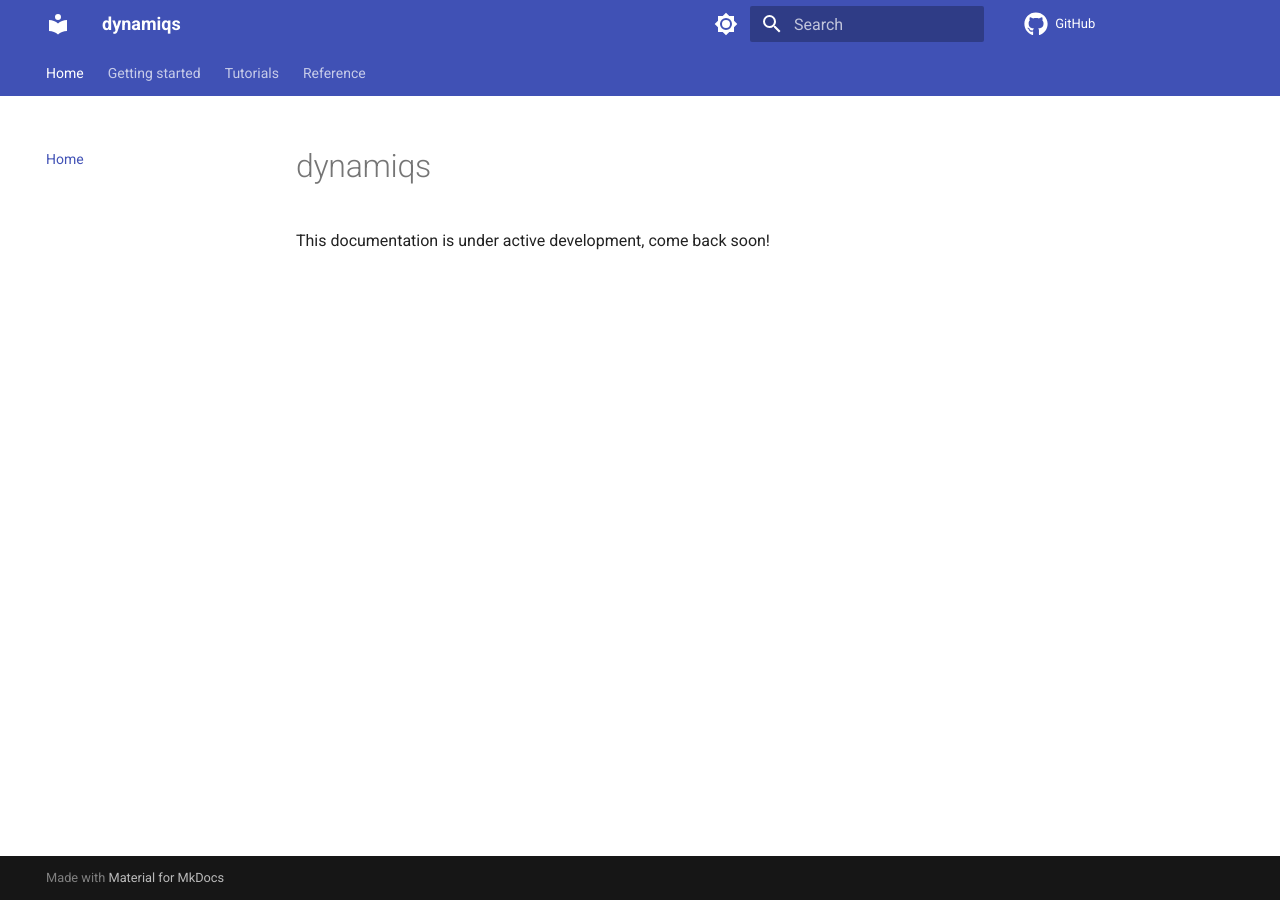
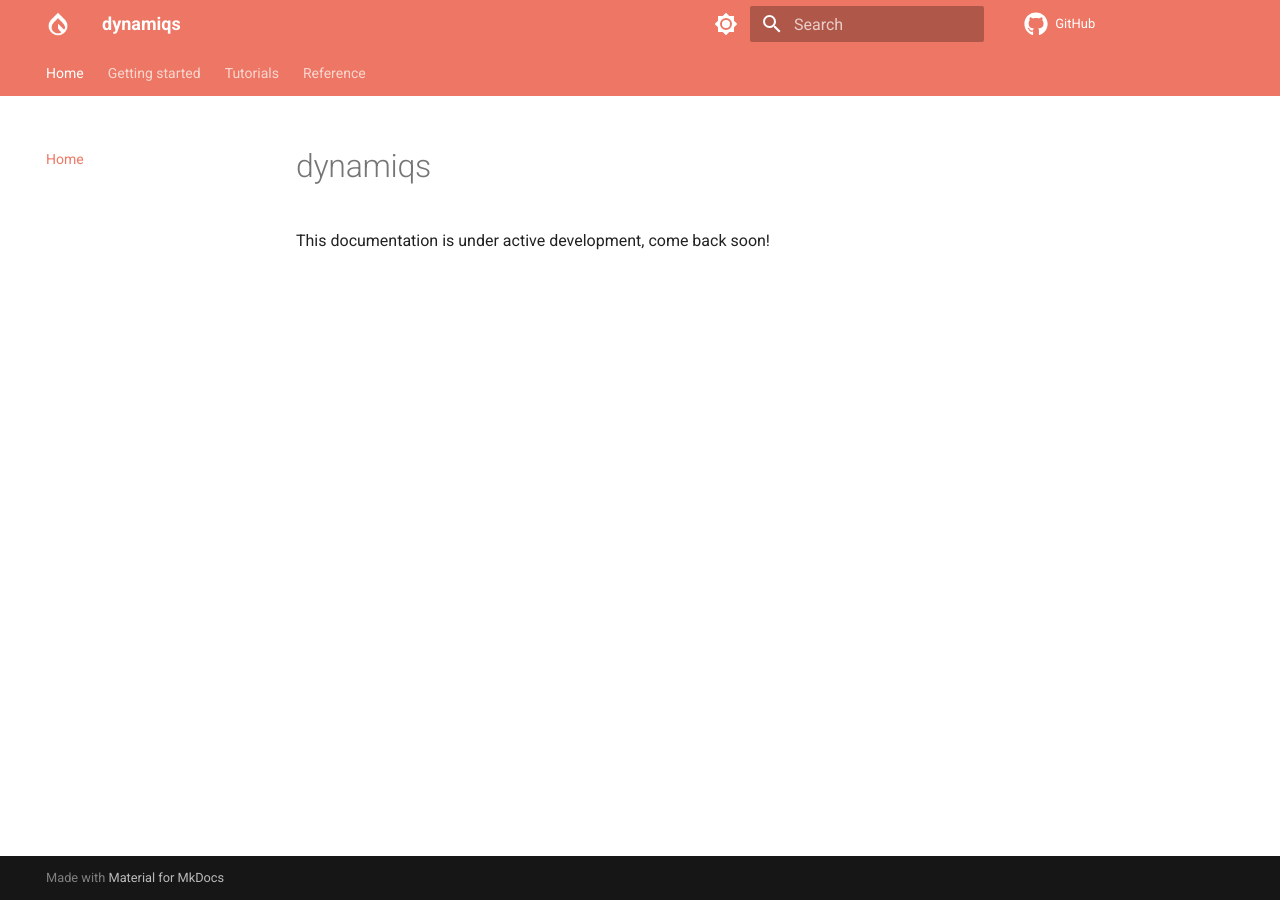
Before and after one commit to dynamiqs/dynamiqs, an MkDocs documentation site: the page built from docs/index.md, in a window 1280 px wide. Built offline with MkDocs 1.6.1 and Material for MkDocs 9.7.7, drawn with Linux system fonts in a browser that asks for light colours; comment, search, counter and statistics services are not loaded.

Commit message:
Add logos and accent colors to doc

```diff
--- /dev/null
+++ b/docs/stylesheets/extra.css
@@ -0,0 +1,8 @@
+:root {
+    --md-primary-fg-color:        #ED7764;
+    --md-primary-fg-color--light: #edc7c2;
+    --md-primary-fg-color--dark:  #903527;
+    --md-accent-fg-color:        #6caca4;
+    --md-accent-fg-color--light: #c5e3df;
+    --md-accent-fg-color--dark:  #2e5f5a;
+}
--- a/mkdocs.yml
+++ b/mkdocs.yml
@@ -13,19 +13,27 @@ theme:
     - search.suggest
   icon:
     repo: fontawesome/brands/github
+  logo: media/logo_white.png
+  favicon: media/favicon.ico
   palette:
     # palette toggle for light mode
     - media: "(prefers-color-scheme: light)"
       scheme: default
+      primary: custom
+      accent: custom
       toggle:
         icon: material/brightness-7
         name: Switch to dark mode
     # palette toggle for dark mode
     - media: "(prefers-color-scheme: dark)"
       scheme: slate
+      primary: custom
+      accent: custom
       toggle:
         icon: material/brightness-4
         name: Switch to light mode
+extra_css:
+  - stylesheets/extra.css
 plugins:
   - search
   - mkdocstrings:
```
Also changed, not shown: docs/media/favicon.ico (added), docs/media/logo.png (added), docs/media/logo_white.png (added).
